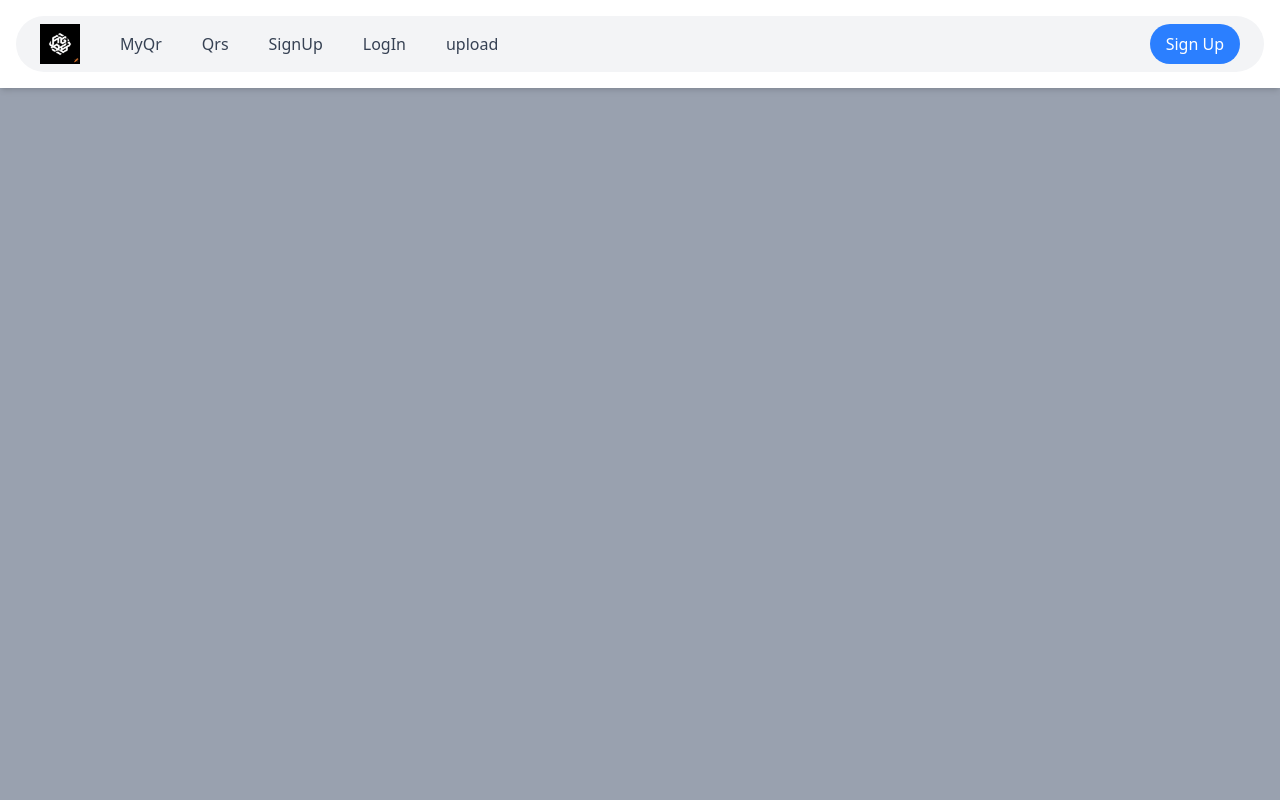
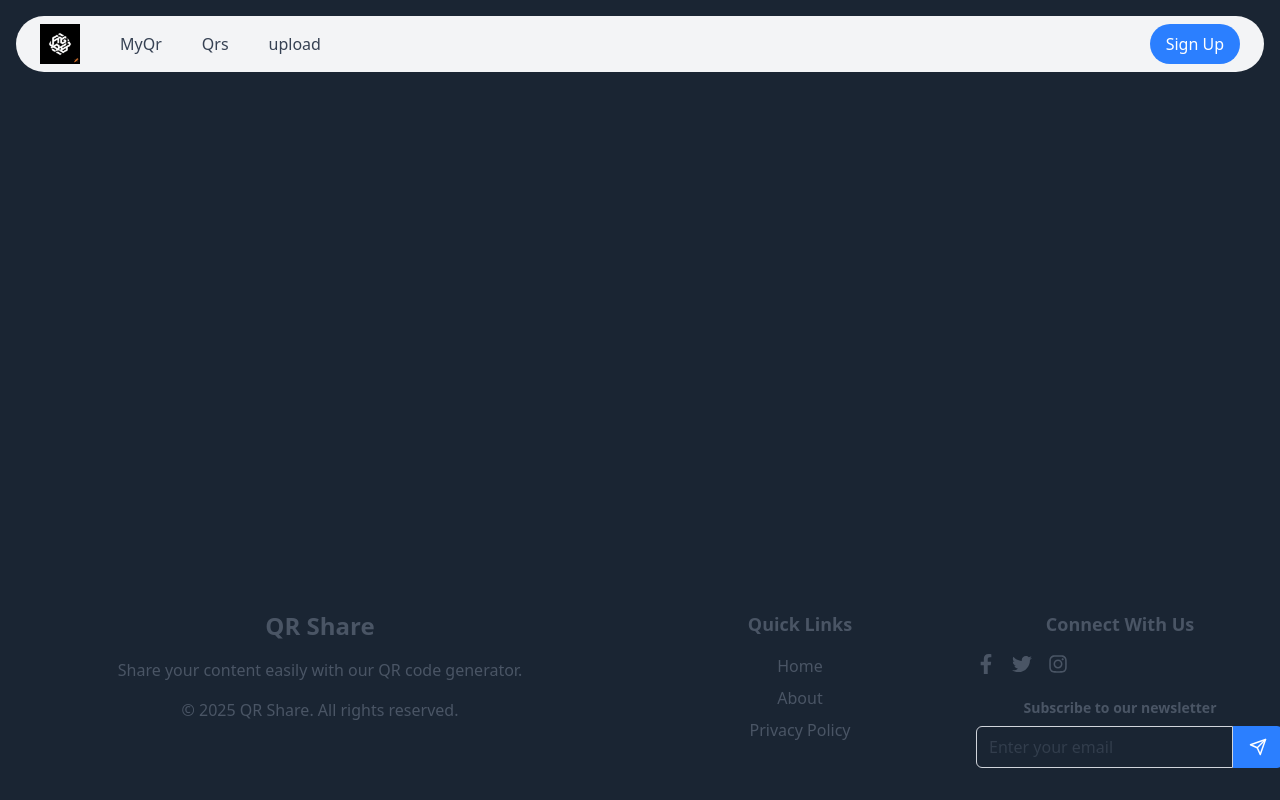
Before and after one commit to Yatinevol/Share-Qr, a React (Vite) app in the folder Frontend/: page / in a window 1280 px wide. Built offline with nearby package versions, Linux system fonts and the light colour scheme; no server answers.

Commit message:
refactor layout and routing; update Footer and Header components for consistent styling and navigation

```diff
--- a/Frontend/src/App.jsx
+++ b/Frontend/src/App.jsx
@@ -5,11 +5,7 @@
 import { login, logout } from './features/authSlice.js'
 import Header from './components/Header/Header.jsx'
 import Footer from './components/Footer/Footer.jsx'
-import {  Routes,Route } from 'react-router-dom'
-import Login from './components/Login.jsx'
-import SignUp from './components/SignUp.jsx'
-import Home from './components/Home.jsx'
-import GetQr from './components/GetQr.jsx'
+import { Outlet } from 'react-router-dom'
 
 function App() {
   const [loading, setLoading] = useState(true)
@@ -29,21 +25,14 @@
     .finally(()=> setLoading(false))
   },[dispatch])
   return !loading ? (
-    <div className="min-h-screen flex flex-wrap content-between bg-gray-400">
-      <div className="w-full block">
+    <div className="min-h-screen flex flex-col" style={{backgroundColor : "oklch(0.26 0.03 256.32)"}}>
+      <Header />  {/* ✅ Header always visible */}
 
-        <main>
-          <Routes>  {/* ✅ Only use Routes, since BrowserRouter is in main.jsx */}
-            <Route path="/" element={<Header />} />
-            <Route path="/login" element={<Login />} />
-            <Route path='/signup' element={<SignUp/>} />
-            <Route path='/home'   element={<Home/>} />
-            <Route path='/qr'   element={<GetQr/>} />
+      <main className="flex-grow">
+        <Outlet />  {/* ✅ The current page content will be rendered here */}
+      </main>
 
-          </Routes>
-        </main>
-        {/* <Footer /> */}
-      </div>
+      <Footer />  {/* ✅ Footer always visible */}
     </div>
   ) : null
 }
--- a/Frontend/src/components/Footer/Footer.jsx
+++ b/Frontend/src/components/Footer/Footer.jsx
@@ -6,7 +6,7 @@
   const currentYear = new Date().getFullYear()
 
   return (
-    <footer className="bg-gray-100 text-gray-600 py-8">
+    <footer className="bg-gray-100 text-gray-600 py-8" style={{backgroundColor:"oklch(0.26 0.03 256.32)"}}>
       <div className="container mx-auto px-4">
         <div className="grid grid-cols-1 md:grid-cols-4 gap-8">
           <div className="col-span-1 md:col-span-2">
--- a/Frontend/src/components/GetQr.jsx
+++ b/Frontend/src/components/GetQr.jsx
@@ -44,12 +44,14 @@
                 alt="QR Code"
                 className="max-w-full max-h-full object-contain"
                 onError={(e) => {
-                    e.target.onerror = null
-                    e.target.src = "/placeholder.svg" // Ensure you have a placeholder image
+                  e.target.onerror = null;
+                  e.target.src = "/placeholder.svg";
                 }}
               />
             </div>
-              <p className="mt-4 text-sm text-gray-600">Created: {new Date(qr.createdAt).toLocaleDateString()}</p>
+            <p className="mt-4 text-sm text-gray-600">
+              Created: {new Date(qr.createdAt).toLocaleDateString()}
+            </p>
             <div className="mt-4">
               <button
                 onClick={() => setSelectedImage(qr.messqr)}
@@ -90,7 +92,10 @@
         className="fixed inset-0 bg-black bg-opacity-50 flex items-center justify-center z-50"
         onClick={() => setSelectedImage(null)}
       >
-          <div className="bg-white rounded-lg max-w-2xl w-full m-4" onClick={(e) => e.stopPropagation()}>
+        <div
+          className="bg-white rounded-lg max-w-2xl w-full m-4"
+          onClick={(e) => e.stopPropagation()}
+        >
           <div className="p-6">
             <div className="w-full h-[500px] flex items-center justify-center bg-gray-100 rounded-md overflow-hidden">
               <img
@@ -98,8 +103,8 @@
                 alt="QR Code Preview"
                 className="max-w-full max-h-full object-contain"
                 onError={(e) => {
-                    e.target.onerror = null
-                    e.target.src = "/placeholder.svg" // Ensure you have a placeholder image
+                  e.target.onerror = null;
+                  e.target.src = "/placeholder.svg";
                 }}
               />
             </div>
--- a/Frontend/src/components/Header/Header.jsx
+++ b/Frontend/src/components/Header/Header.jsx
@@ -18,26 +18,26 @@
       slug : "/qr",
       active : true
     },
-    {
-      name : "SignUp",
-      slug : "/signup",
-      active : true
-    },
-    {
-      name : "LogIn",
-      slug : "/login",
-      active : true
-    },
+    // {
+    //   name : "SignUp",
+    //   slug : "/signup",
+    //   active : true
+    // },
+    // {
+    //   name : "LogIn",
+    //   slug : "/login",
+    //   active : true
+    // },
     {
       name : "upload",
-      slug : "/home",
+      slug : "/upload",
       active : true
     }
 
   ]
 
   return (
-<header className="bg-white shadow-md py-4">
+<header className="py-4" style={{backgroundColor : "oklch(0.26 0.03 256.32)"}}>
       <Container>
         <nav className="flex items-center justify-between bg-gray-100 rounded-full px-6 py-2">
           <div className="flex items-center space-x-6">
--- a/Frontend/src/components/Home.jsx
+++ b/Frontend/src/components/Home.jsx
@@ -89,23 +89,6 @@
           </Button>
         </section>
       </main>
-
-      <footer className="bg-gray-900 py-8">
-        <div className="container mx-auto px-4 text-center text-gray-400">
-          <p>&copy; 2025 QR Spark. All rights reserved.</p>
-          <div className="mt-4">
-            <a href="#" className="hover:text-white mx-2">
-              About
-            </a>
-            <a href="#" className="hover:text-white mx-2">
-              Privacy
-            </a>
-            <a href="#" className="hover:text-white mx-2">
-              Terms
-            </a>
-          </div>
-        </div>
-      </footer>
     </div>
   )
 }
--- a/Frontend/src/main.jsx
+++ b/Frontend/src/main.jsx
@@ -1,16 +1,30 @@
 import { StrictMode } from 'react'
-import { createRoot } from 'react-dom/client'
 import { Provider } from 'react-redux'
-import { BrowserRouter } from 'react-router-dom'
+import {createRoot} from "react-dom/client"
+import { RouterProvider, createBrowserRouter,createRoutesFromElements } from 'react-router-dom'
 import './index.css'
 import App from './App.jsx'
 import store from './store/store.js'
-createRoot(document.getElementById('root')).render(
+import Login from './components/Login.jsx'
+import SignUp from './components/SignUp.jsx'
+import Home from './components/Home.jsx'
+import GetQr from './components/GetQr.jsx'
+import { Route } from 'react-router-dom'
+const router = createBrowserRouter(
+  createRoutesFromElements(
+    <Route path="/" element={<App />}>
+      <Route path='/upload' element={<Home />} />
+      <Route path="/login" element={<Login />} />
+      <Route path="/signup" element={<SignUp />} />
+      <Route path="/qr" element={<GetQr />} />
+    </Route>
+  )
+);
+
+createRoot(document.getElementById("root")).render(
   <StrictMode>
     <Provider store={store}>
-    <BrowserRouter>
-        <App />
-    </BrowserRouter>
-  </Provider>
-  </StrictMode>,
-)
+      <RouterProvider router={router} />
+    </Provider>
+  </StrictMode>
+);
```
Lines whose indentation alone changed are shown as unchanged.
